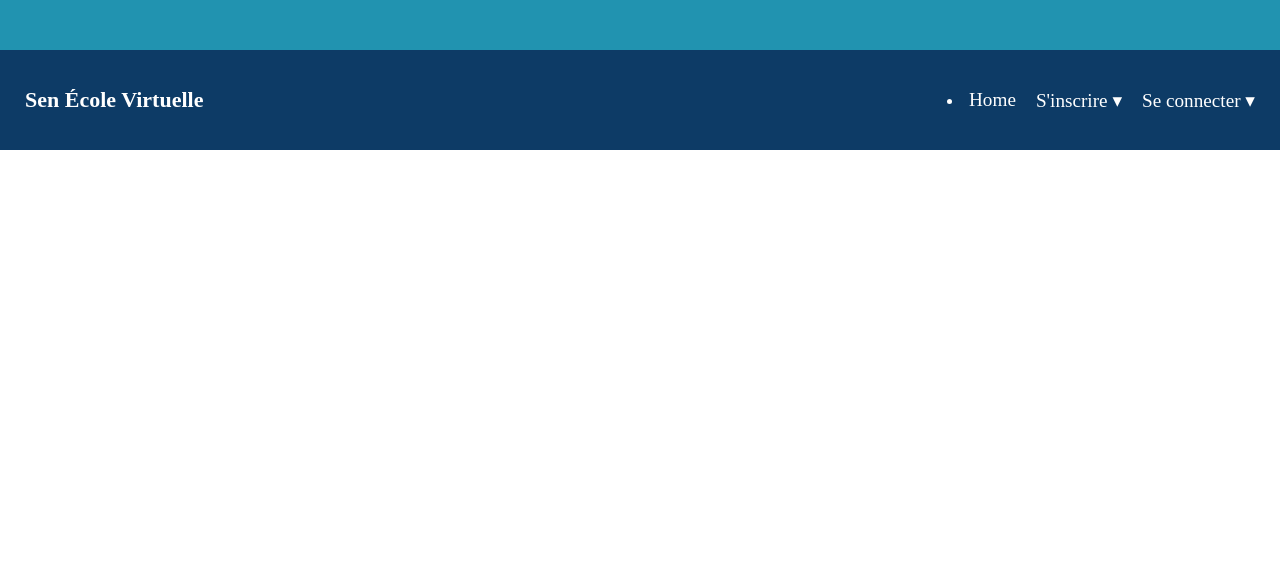
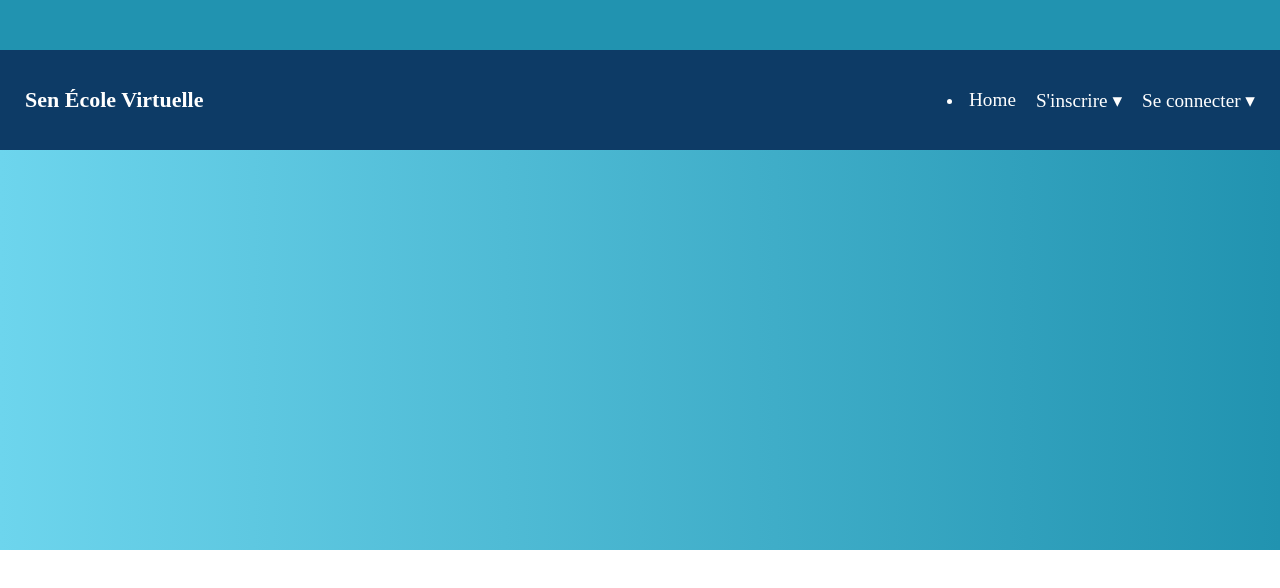
Before and after one commit to WALY-FALL/sevfront, a React (Create React App) app: page / in a window 1280 px wide. Shown: the top 588 px of the page. Built offline with nearby package versions, Linux system fonts and the light colour scheme; no server answers.

Commit message:
deployed

```diff
--- a/src/style/slide.css
+++ b/src/style/slide.css
@@ -2,6 +2,7 @@
     width: 100%;
     max-width: 100%;
     background: linear-gradient(to left, #2193b0, #6dd5ed);
+    height: 400px;
     /*overflow: hidden;*/
 
   }
@@ -11,7 +12,7 @@
     background: linear-gradient(to left, #2193b0, #6dd5ed);
 }*/
   /* CONTENEUR SLIDER */
-  .div-home .slick-slider {
+  .div-slide .slick-slider {
     width: 100%;
   }
 
```
